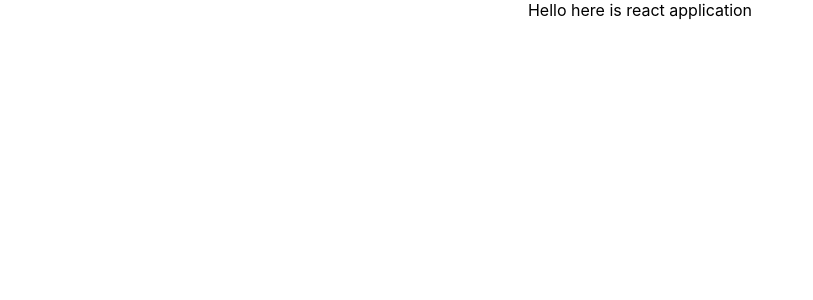
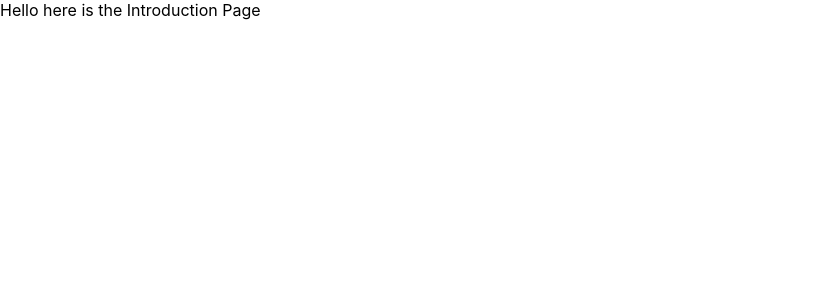
Before and after one commit to gopinathvarad/Group-Video-Chat-Application-using-WebRTC, a React (Create React App) app in the folder my-app/: page / in a window 1280 px wide. Shown: the top 300 px of the page, without its empty margins (0-813 px from the left). Built offline with nearby package versions, Linux system fonts and the light colour scheme.

Commit message:
Created roomPage, joinroompage and introPage

```diff
--- a/my-app/package.json
+++ b/my-app/package.json
@@ -10,6 +10,7 @@
     "react": "^18.3.1",
     "react-dom": "^18.3.1",
     "react-redux": "^8.1.3",
+    "react-router-dom": "^5.2.0",
     "react-scripts": "5.0.1",
     "web-vitals": "^2.1.4"
   },
--- a/my-app/src/App.js
+++ b/my-app/src/App.js
@@ -1,9 +1,27 @@
 import React from "react";
+import { BrowserRouter as Router, Switch, Route } from "react-router-dom";
+import IntroductionPage from "./IntroductionPage/IntroductionPage";
+import JoinRoomPage from "./JoinRoomPage/JoinRoomPage";
+import RoomPage from "./RoomPage/RoomPage";
 
 import "./App.css";
 
 function App() {
-  return <div className="App">Hello here is react application</div>;
+  return (
+    <Router>
+      <Switch>
+        <Route path="/join-room">
+          <JoinRoomPage />
+        </Route>
+        <Route path="/room">
+          <RoomPage />
+        </Route>
+        <Route path="/">
+          <IntroductionPage />
+        </Route>
+      </Switch>
+    </Router>
+  );
 }
 
 export default App;
--- /dev/null
+++ b/my-app/src/IntroductionPage/IntroductionPage.js
@@ -0,0 +1,7 @@
+import React from "react";
+
+const IntroductionPage = () => {
+  return <div>Hello here is the Introduction Page</div>;
+};
+
+export default IntroductionPage;
--- /dev/null
+++ b/my-app/src/JoinRoomPage/JoinRoomPage.js
@@ -0,0 +1,7 @@
+import React from "react";
+
+const JoinRoomPage = () => {
+  return <div>Hello here is the Introduction Page</div>;
+};
+
+export default JoinRoomPage;
--- /dev/null
+++ b/my-app/src/RoomPage/RoomPage.js
@@ -0,0 +1,7 @@
+import React from "react";
+
+const RoomPage = () => {
+  return <div>Hello here is the Introduction Page</div>;
+};
+
+export default RoomPage;
```
Also changed, not shown: my-app/src/IntroductionPage/IntroductionPage.css (added), my-app/src/JoinRoomPage/JoinRoomPage.css (added), my-app/src/RoomPage/RoomPage.css (added), 1 other file (tests, documents, lock files or other folders).
